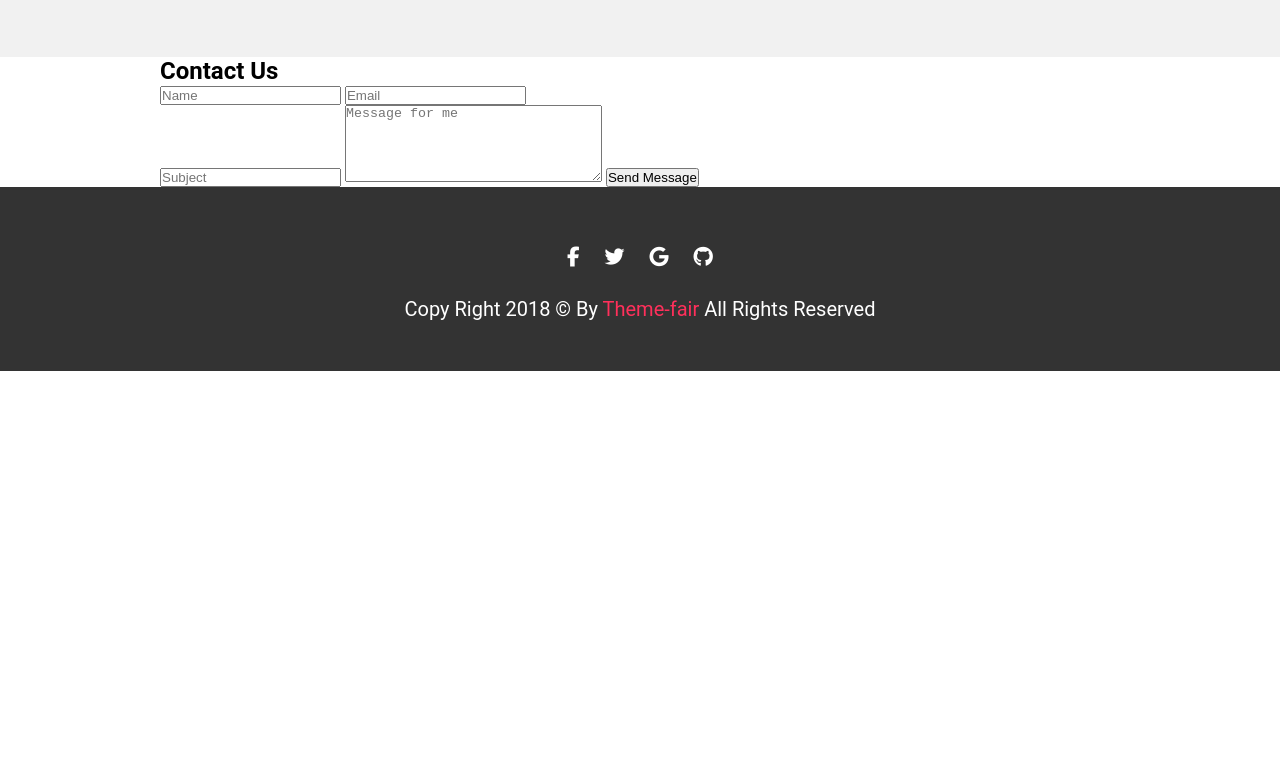
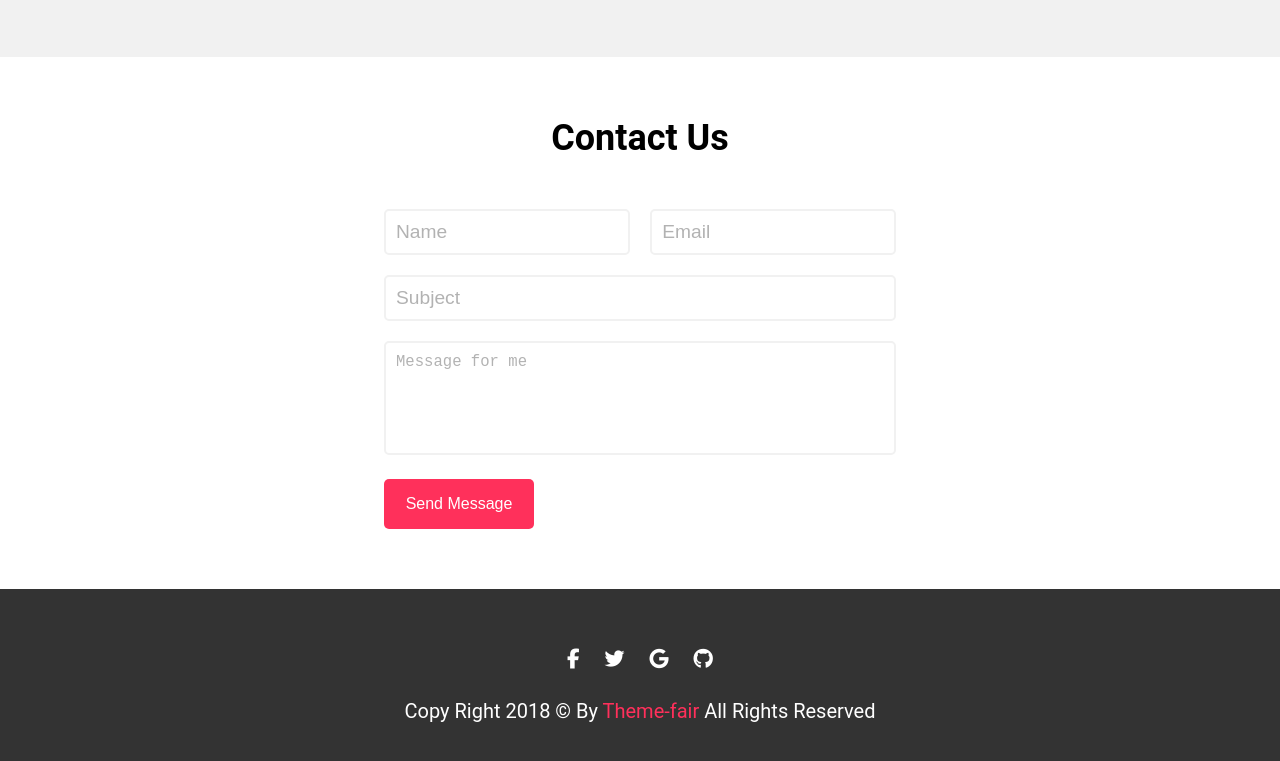
Before and after one commit to MohamedEmary/route-frontend, a plain HTML site: page assignments/04-fokir/index.html in a window 1280 px wide. Shown: the part 2384-3145 px from the top of the page. Before the commit the page ends 2755 px from the top, so only its background shows below. Drawn offline with Linux system fonts and the light colour scheme.

Commit message:
add contact section styling

```diff
--- a/assignments/04-fokir/assets/css/style.css
+++ b/assignments/04-fokir/assets/css/style.css
@@ -29,6 +29,18 @@ ul li {
 
 .fa-solid {
   display: inline-block;
+}
+
+button {
+  color: white;
+  background-color: #ff305b;
+  border: 0px;
+  border-radius: 5px;
+  margin-right: 10px;
+  margin-top: 20px;
+  font-size: 16px;
+  width: 150px;
+  height: 50px;
 }
 
 /* ====================================Navbar Section==================================== */
@@ -207,19 +219,6 @@ ul li {
   border-bottom: 1px dotted black;
 }
 
-.about button {
-  color: white;
-  background-color: #ff305b;
-  border: 0px;
-  border-radius: 5px;
-  margin-right: 10px;
-  margin-top: 20px;
-  font-size: 16px;
-  font-weight: bold;
-  width: 150px;
-  height: 50px;
-}
-
 .ul-left {
   margin-right: 100px;
 }
@@ -298,6 +297,66 @@ ul li {
   padding: 60px 0px;
 }
 
+/* ====================================Contact Section==================================== */
+
+.contact {
+  text-align: center;
+  padding: 60px 0px;
+}
+
+.contact .inner {
+  width: 40%;
+}
+
+input.name {
+  float: left;
+}
+input.email {
+  float: right;
+}
+
+input.name,
+input.email {
+  width: 48%;
+}
+
+.subj {
+  margin: 20px 0px;
+}
+
+.contact h2 {
+  font-size: 36px;
+  margin-bottom: 50px;
+}
+
+input {
+  width: 100%;
+  display: block;
+  padding: 10px;
+}
+
+textarea {
+  width: 100%;
+  resize: none;
+}
+
+input,
+textarea {
+  font-size: larger;
+  padding: 10px;
+  box-sizing: border-box;
+  border: 2px solid #f1f1f1;
+  border-radius: 5px;
+  &::placeholder {
+    color: rgba(0, 0, 0, 0.3);
+  }
+}
+
+.contact button {
+  display: block;
+  margin-left: 0;
+}
+
 /* ====================================Footer Section==================================== */
 
 .footer {
```
